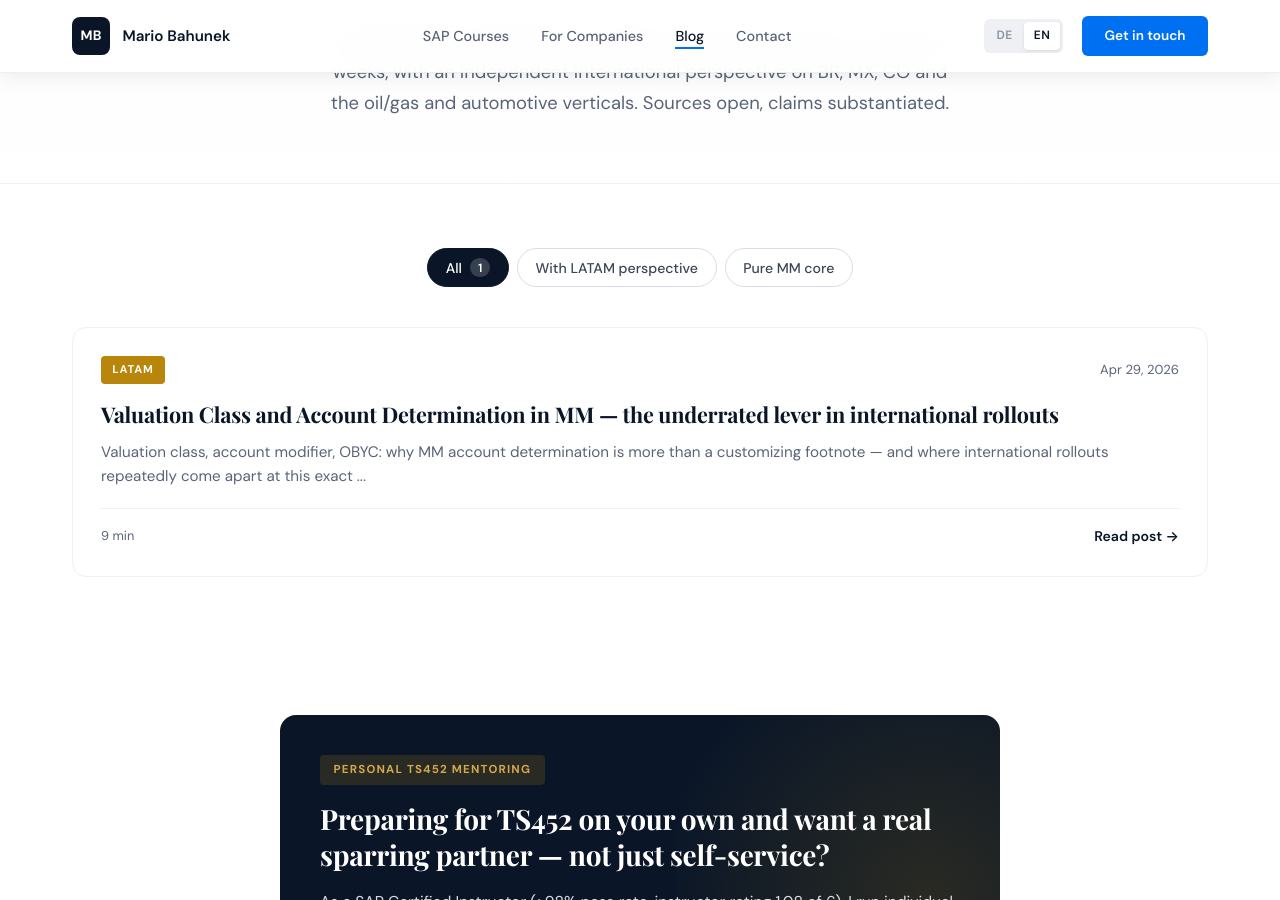
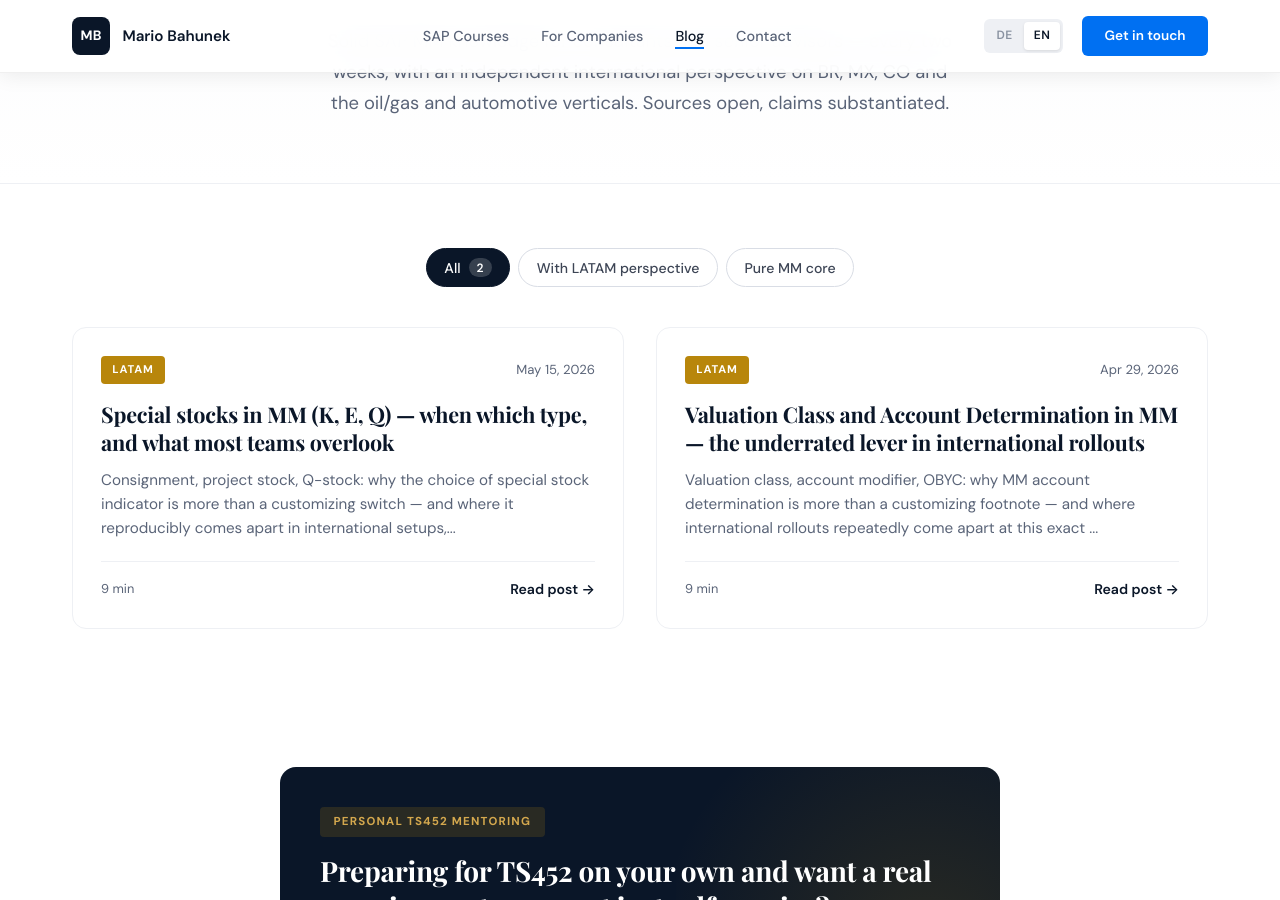
Before and after one commit to mariobahunek-cmd/mb-ics-website, a Jekyll site: the page built from blog/en/index.html, in a window 1280 px wide and 900 px high, scrolled down 352 px. Built offline with Jekyll 4.4.1, drawn with Linux system fonts in a browser that asks for light colours.

```diff
--- a/_drafts/2026-05-12-sonderbestaende-mm-en.md
+++ b/_posts/2026-05-15-sonderbestaende-mm-en.md
@@ -6,7 +6,7 @@ description: "Consignment, project stock, Q-stock: why the choice of special sto
 slug: special-stocks-mm-consignment-project-stock-q-stock
 permalink: /blog/en/special-stocks-mm-consignment-project-stock-q-stock/
 translation_key: post-002-sonderbestaende
-date: 2026-05-12
+date: 2026-05-15
 keywords: "special stock, consignment, K-stock, project stock, E-stock, Q-stock, transfer posting, maquiladora, MM customizing, SAP S/4HANA, TS452"
 persona: C
 latam_topic: "MX maquiladora model and consignment, customs implications"
```
Also changed, not shown: _posts/2026-05-15-sonderbestaende-mm-de.md (renamed from _drafts/2026-05-12-sonderbestaende-mm-de.md, +1 -1 lines).
